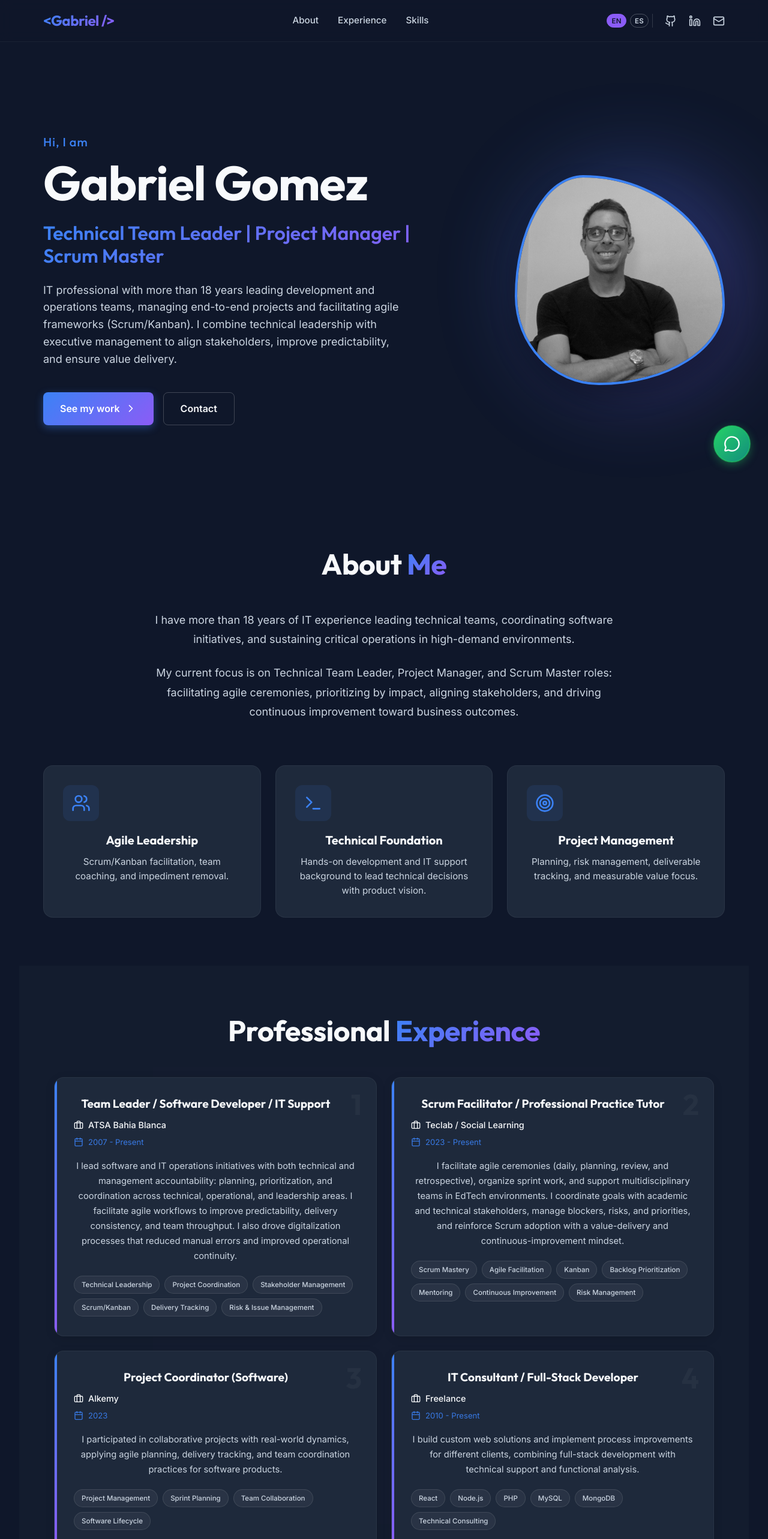
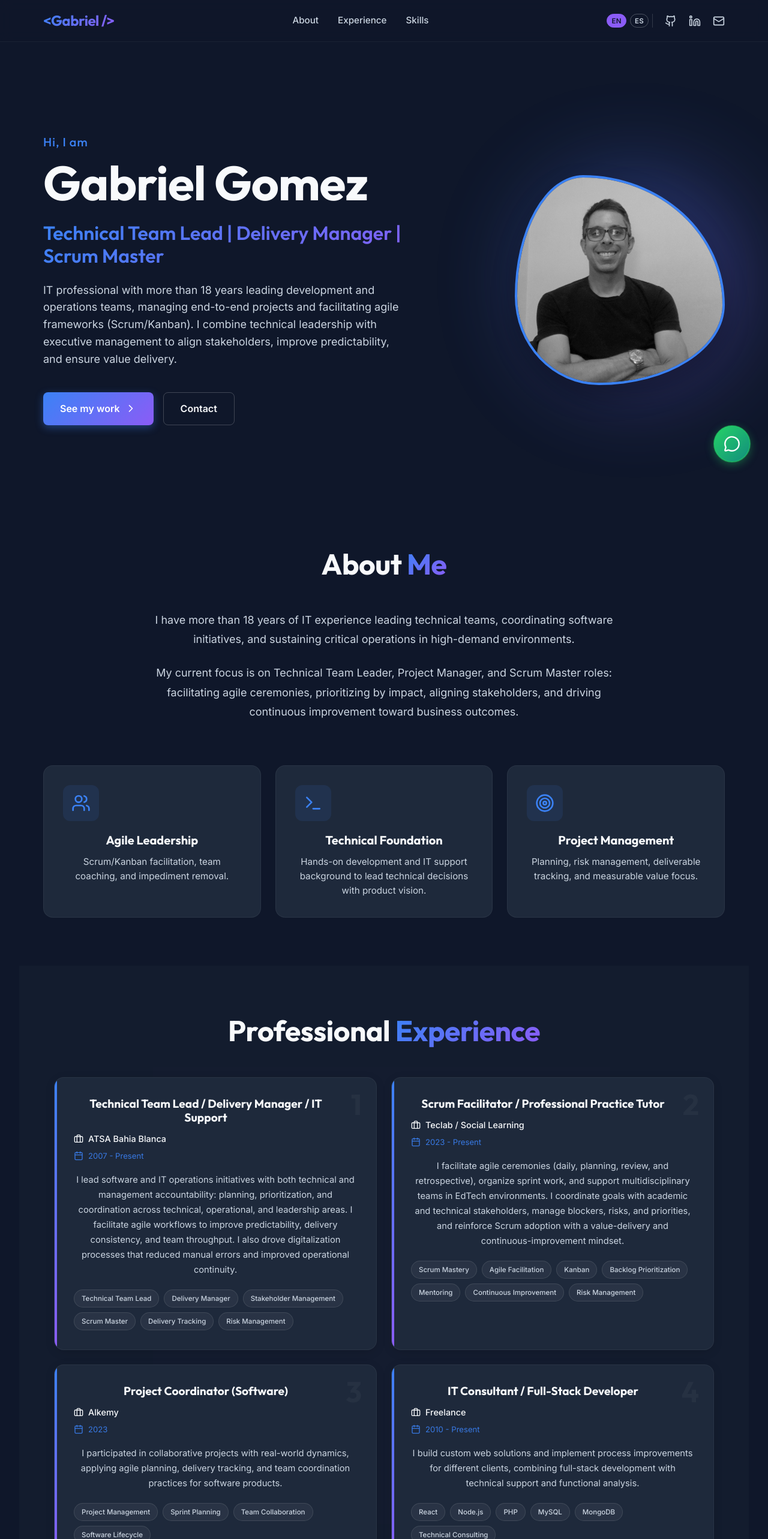
Before and after one commit to gabrielgagz/gabrielgagz.github.io, a React (Vite) app: page / in a window 1280 px wide. Shown: the top 2566 px of the page at 60% size. Built offline with nearby package versions, Linux system fonts and the light colour scheme.

Commit message:
Add ATS keywords for lead and delivery roles

```diff
--- a/src/components/Hero.jsx
+++ b/src/components/Hero.jsx
@@ -26,7 +26,7 @@ const Hero = ({ language }) => {
             <div className="hero-content">
                 <h2 className="hero-subtitle">{t.subtitle}</h2>
                 <h1 className="hero-title">Gabriel Gomez</h1>
-                <h3 className="hero-role gradient-text">Technical Team Leader | Project Manager | Scrum Master</h3>
+                <h3 className="hero-role gradient-text">Technical Team Lead | Delivery Manager | Scrum Master</h3>
 
                 <p className="hero-description">
                     {t.description}
--- a/src/data/portfolioData.js
+++ b/src/data/portfolioData.js
@@ -5,12 +5,12 @@ export const portfolioDataByLanguage = {
     experiencesInfo: [
       {
         id: 1,
-        role: 'Team Leader / Software Developer / IT Support',
+        role: 'Technical Team Lead / Delivery Manager / IT Support',
         company: 'ATSA Bahia Blanca',
         duration: '2007 - Present',
         description:
           'I lead software and IT operations initiatives with both technical and management accountability: planning, prioritization, and coordination across technical, operational, and leadership areas. I facilitate agile workflows to improve predictability, delivery consistency, and team throughput. I also drove digitalization processes that reduced manual errors and improved operational continuity.',
-        skills: ['Technical Leadership', 'Project Coordination', 'Stakeholder Management', 'Scrum/Kanban', 'Delivery Tracking', 'Risk & Issue Management'],
+        skills: ['Technical Team Lead', 'Delivery Manager', 'Stakeholder Management', 'Scrum Master', 'Delivery Tracking', 'Risk Management'],
       },
       {
         id: 2,
@@ -43,11 +43,11 @@ export const portfolioDataByLanguage = {
     skillsInfo: [
       {
         category: 'Methodologies & Leadership',
-        items: ['Scrum Master', 'Kanban', 'Agile Leadership', 'Technical Team Leadership', 'Project Management', 'Sprint Planning', 'Retrospectives', 'Coaching & Mentoring'],
+        items: ['Technical Team Lead', 'Delivery Manager', 'Scrum Master', 'Kanban', 'Agile Leadership', 'Project Management', 'Sprint Planning', 'Retrospectives', 'Coaching & Mentoring'],
       },
       {
         category: 'Delivery Management',
-        items: ['Stakeholder Management', 'Roadmap & Prioritization', 'Risk Management', 'KPI Tracking', 'Blocker Resolution', 'Technical/Business Communication', 'Dependency Management', 'Continuous Improvement'],
+        items: ['Stakeholder Management', 'Risk Management', 'Roadmap & Prioritization', 'KPI Tracking', 'Blocker Resolution', 'Technical/Business Communication', 'Dependency Management', 'Continuous Improvement'],
       },
       {
         category: 'Technical Skills',
@@ -63,12 +63,12 @@ export const portfolioDataByLanguage = {
     experiencesInfo: [
       {
         id: 1,
-        role: 'Team Leader / Software Developer / IT Support',
+        role: 'Technical Team Lead / Delivery Manager / IT Support',
         company: 'ATSA Bahía Blanca',
         duration: '2007 - Presente',
         description:
           'Lidero iniciativas de software y operaciones IT con responsabilidad técnica y de gestión: planificación, priorización y coordinación entre áreas técnicas, operativas y directivas. Facilito dinámicas ágiles para mejorar previsibilidad, cumplimiento y capacidad de entrega. Impulsé procesos de digitalización que redujeron errores manuales y mejoraron la continuidad operativa.',
-        skills: ['Liderazgo Técnico', 'Coordinación de Proyectos', 'Gestión de Stakeholders', 'Scrum/Kanban', 'Seguimiento de Delivery', 'Gestión de Riesgos e Incidencias'],
+        skills: ['Technical Team Lead', 'Delivery Manager', 'Stakeholder Management', 'Scrum Master', 'Seguimiento de Delivery', 'Risk Management'],
       },
       {
         id: 2,
@@ -101,11 +101,11 @@ export const portfolioDataByLanguage = {
     skillsInfo: [
       {
         category: 'Metodologías y Liderazgo',
-        items: ['Scrum Master', 'Kanban', 'Agile Leadership', 'Liderazgo Técnico de Equipos', 'Project Management', 'Sprint Planning', 'Retrospectives', 'Coaching y Mentoring'],
+        items: ['Technical Team Lead', 'Delivery Manager', 'Scrum Master', 'Kanban', 'Agile Leadership', 'Project Management', 'Sprint Planning', 'Retrospectives', 'Coaching y Mentoring'],
       },
       {
         category: 'Gestión de Delivery',
-        items: ['Stakeholder Management', 'Roadmap y Priorización', 'Gestión de Riesgos', 'Seguimiento de KPIs', 'Resolución de Bloqueos', 'Comunicación Técnica/Negocio', 'Gestión de Dependencias', 'Mejora Continua'],
+        items: ['Stakeholder Management', 'Risk Management', 'Roadmap y Priorización', 'Seguimiento de KPIs', 'Resolución de Bloqueos', 'Comunicación Técnica/Negocio', 'Gestión de Dependencias', 'Mejora Continua'],
       },
       {
         category: 'Hard Skills (Soporte Técnico)',
```
